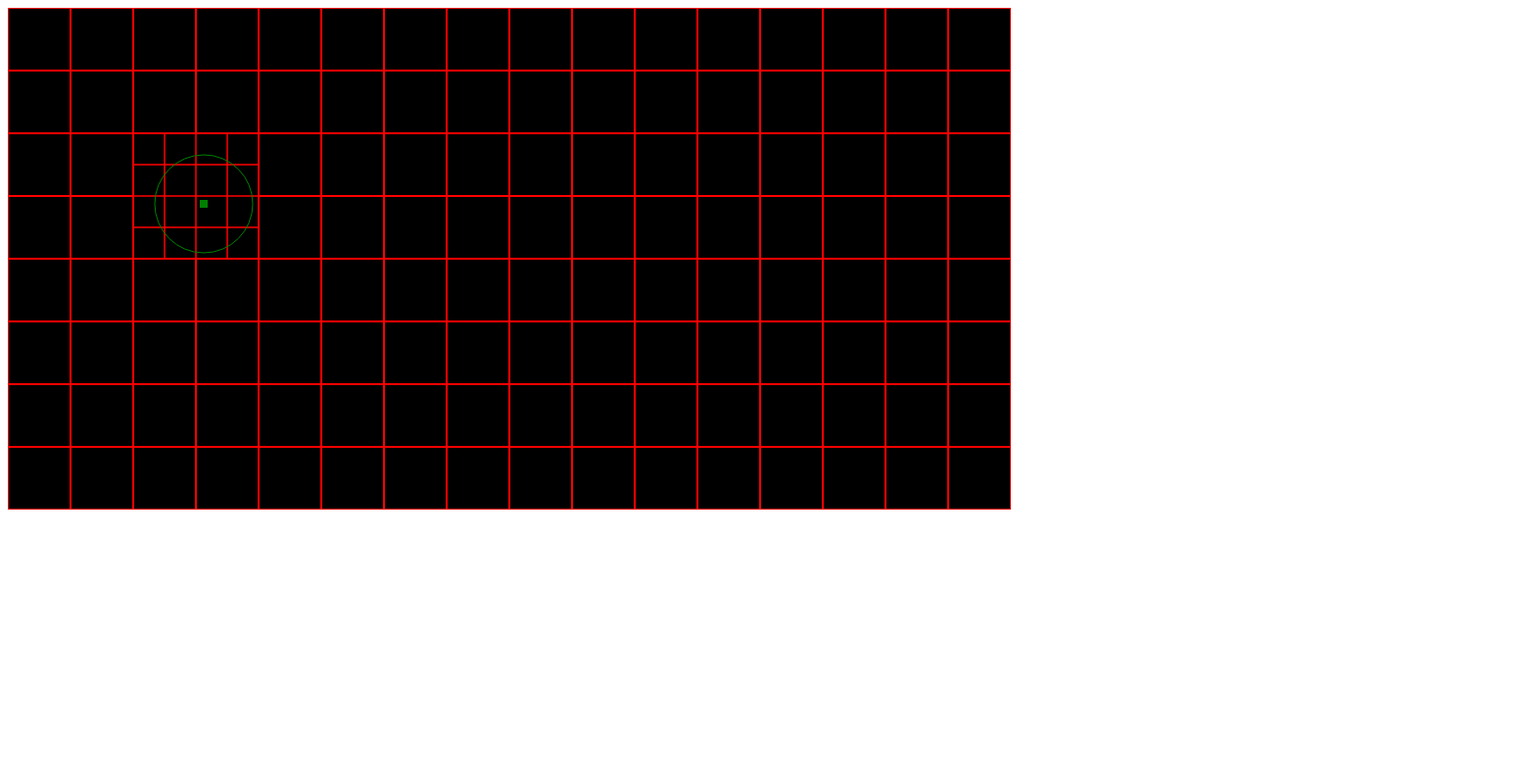
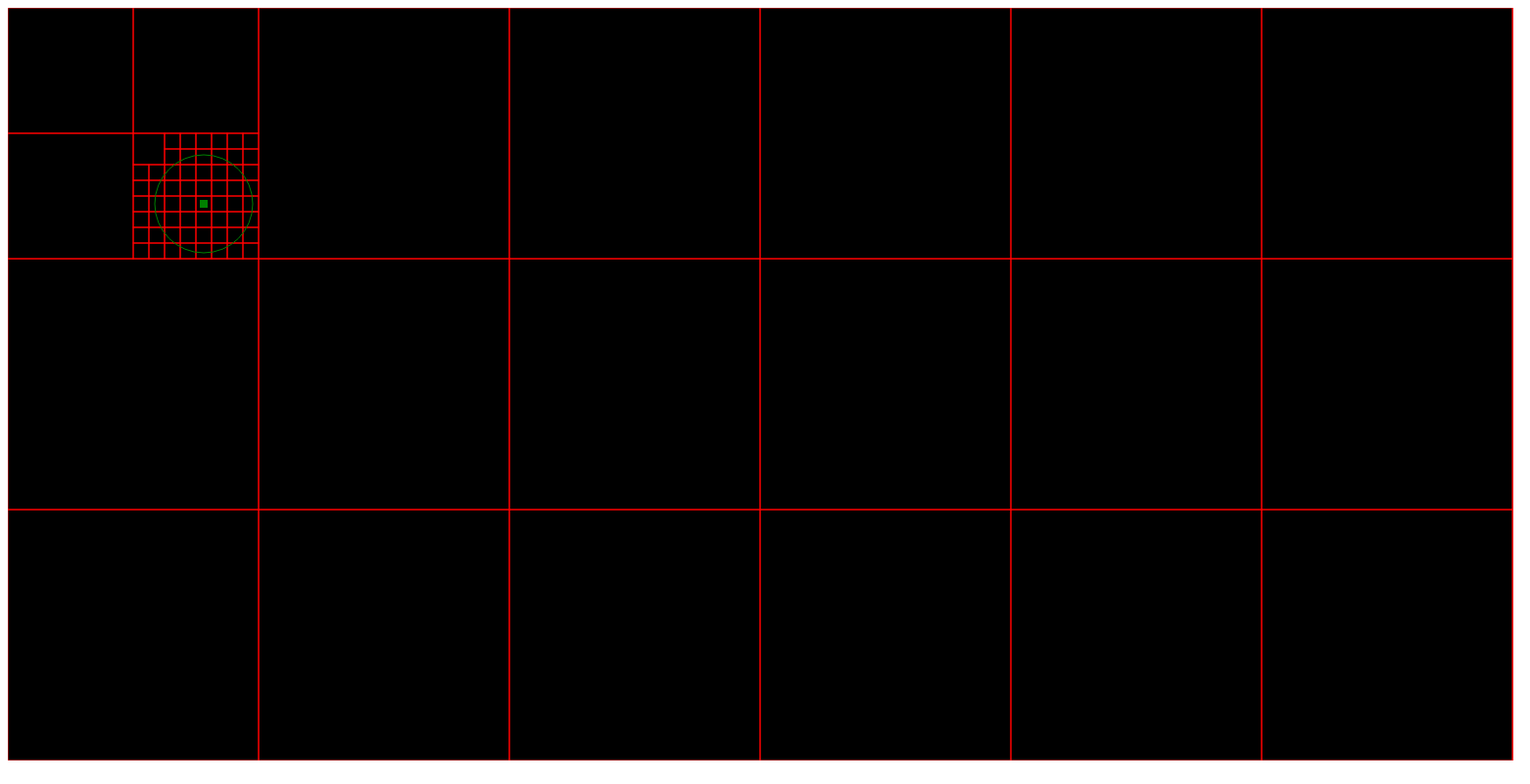
Before and after one commit to peerhenry/poc_piece_fracker, a plain HTML site: page index.html in a window 1280 px wide. Shown: the whole page at 98% size, 1562 px wide, since content can reach past the window. Drawn offline with Linux system fonts and the light colour scheme.

Commit message:
frack in action

```diff
--- a/index.html
+++ b/index.html
@@ -7,7 +7,7 @@
   <title>Document</title>
 </head>
 <body>
-  <canvas id="canvas" width="1024" height="512"></canvas>
+  <canvas id="canvas" width="1554" height="768"></canvas>
   <script src="main.js"></script>
 </body>
 </html>
--- a/main.js
+++ b/main.js
@@ -1,7 +1,7 @@
 (function(){
 
-  var w = 1024;
-  var h = 512;
+  var w = 1536;
+  var h = 768;
   var canvas = document.getElementById("canvas");
   var ctx = canvas.getContext("2d");
   document.addEventListener("keydown", keyPush);
@@ -14,58 +14,67 @@
   var dx = 0;
   var dy = 0;
   var fracRange = 50;
-  var maxRank = 2;
+  var maxRank = 4;
 
   var pieces = [];
-  var recSize = 32;
+  var recSize = 16;
+
+  function getSqDist(x1, x2)
+  {
+    var temp = x1 - x2;
+    return temp*temp;
+  }
+
+  function sqDistRec(point, rec)
+  {
+    var sqd = 0;
+    if( point.x < rec.x ) sqd += getSqDist(point.x, rec.x);
+    if( point.x > rec.x + rec.w ) sqd += getSqDist(point.x, rec.x + rec.w);
+    if( point.y < rec.y ) sqd += getSqDist(point.y, rec.y);
+    if( point.y > rec.y + rec.h ) sqd += getSqDist(point.y, rec.y + rec.h);
+    return sqd;
+  }
 
   // intersection
   function intersect(rec, circle)
   {
-    var points = [
-      {x: rec.x, y: rec.y},
-      {x: rec.x+rec.w, y: rec.y},
-      {x: rec.x, y: rec.y+rec.h},
-      {x: rec.x+rec.w, y: rec.y+rec.h},
-    ];
-    for(var n = 0; n<4; n++)
-    {
-      var nx = points[n].x;
-      var ny = points[n].y;
-      var dcx = nx - circle.x;
-      var dcy = ny - circle.y;
-      var dss = dcx*dcx + dcy*dcy;
-      if(dss < circle.r * circle.r) return true;
+    var dss = sqDistRec({x: circle.x, y: circle.y}, rec);
+    if(dss < circle.r * circle.r) return true;
+    return false;
+  }
+
+  function frack(rec, circle)
+  {
+    if(rec.rank <= 0) pieces.push(rec);
+    else{
+      var smallerW = rec.w/2;
+      var smallerH = rec.h/2;
+      for(var si = 0; si < 2; si++)
+        for(var sj = 0; sj < 2; sj++)
+        {
+          var smallerRec = { x: rec.x + si*smallerW, y: rec.y + sj*smallerH, w: smallerW, h: smallerH, rank: (rec.rank -1) };
+          if( intersect(smallerRec, circle) ) frack(smallerRec, circle);
+          else pieces.push(smallerRec);
+        }
     }
-    return false;
   }
 
   function updatePieces()
   {
     pieces = [];
     var circle = {x: x, y: y, r: fracRange};
-    for(var i = 0; i < w/recSize; i++){
-      for(var j = 0; j < h/recSize; j++){
-        // intersection test with player circle
-        var px = recSize*i;
-        var py = recSize*j;
-        var rec = {x: px, y: py, w: recSize, h: recSize};
-        if( intersect(rec, circle) )
+    var maxRankSize = recSize*Math.pow(2, maxRank);
+    for(var bi = 0; bi < w/maxRankSize; bi++){
+      for(var bj = 0; bj < h/maxRankSize; bj++){
+
+        var maxRec = {x: maxRankSize*bi, y: maxRankSize*bj, w: maxRankSize, h: maxRankSize, rank: maxRank};
+        if( intersect(maxRec, circle) )
         {
-          pieces.push(rec);
+          frack(maxRec, circle);
         }
-        else{
-          // check if it can be absorbed in higher rank...
-          var fi = Math.floor(i/2);
-          var fj = Math.floor(j/2);
-          var largerRec = {x: fi*recSize*2, y: fj*recSize*2, w: 2*recSize, h: 2*recSize};
-          if( intersect(largerRec, circle) )
-          {
-            pieces.push(rec);
-          }
-          else{
-            pieces.push(largerRec);
-          }
+        else
+        {
+          pieces.push(maxRec);
         }
       }
     }
@@ -74,7 +83,7 @@
   function clear()
   {
     ctx.fillStyle = "black";
-    ctx.fillRect(0,0,1024,1024);
+    ctx.fillRect(0,0,w,h);
   }
 
   function drawPieces()
```
Also changed, not shown: demo.png (added).
